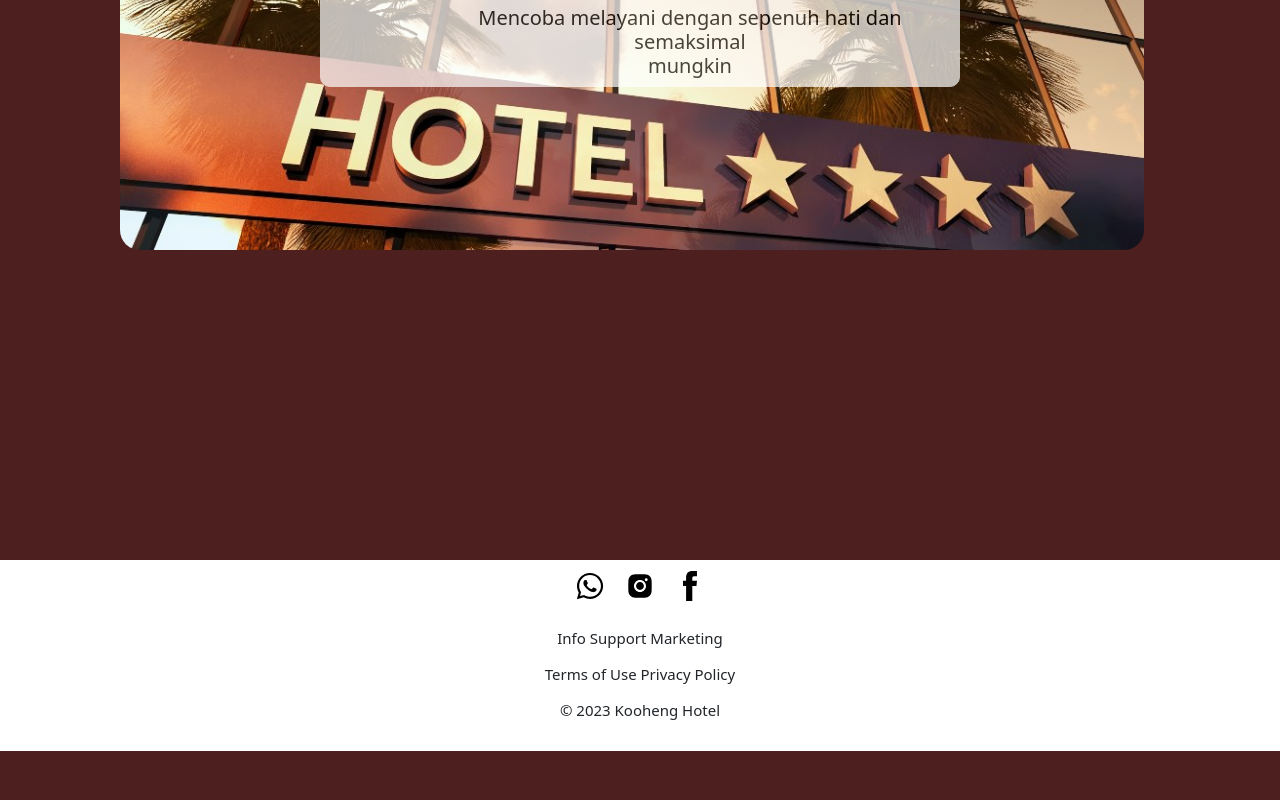
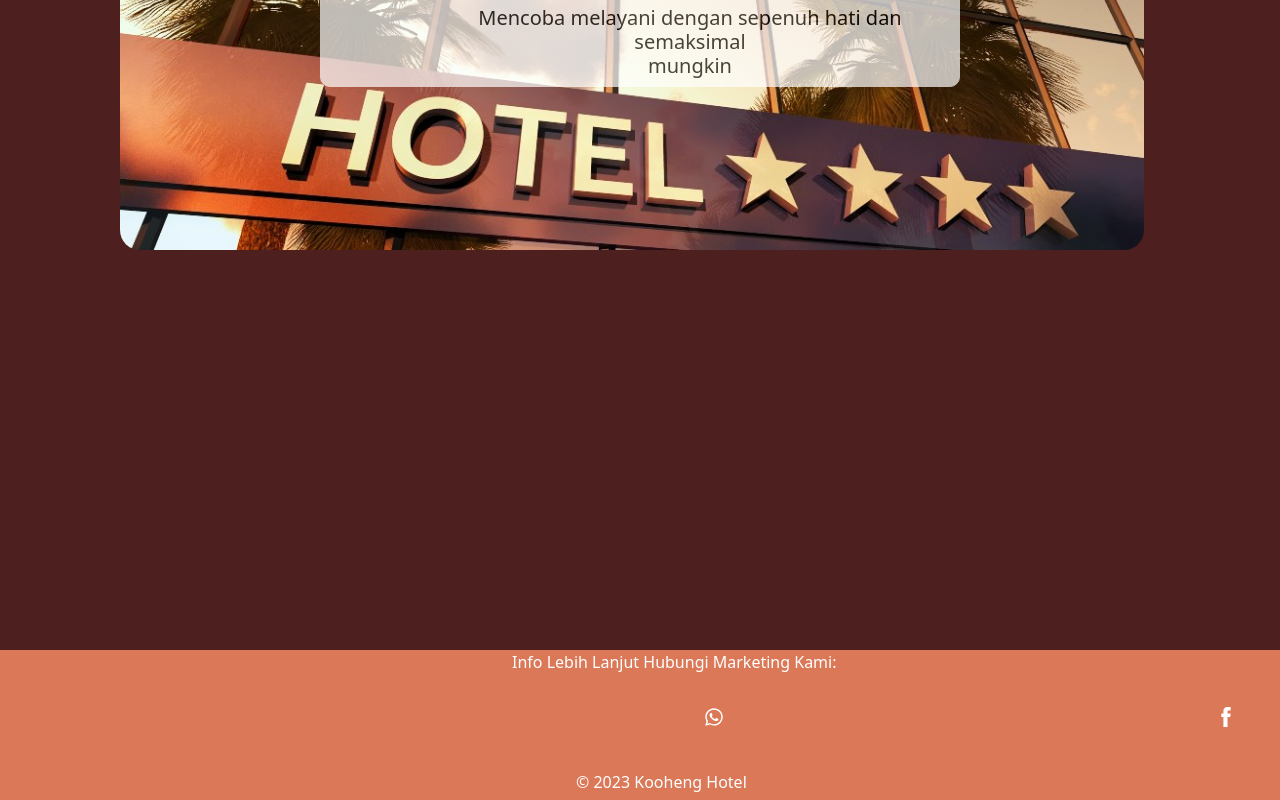
Before and after one commit to ndpnusantech/Yadika-Kelompok3, a React (Create React App) app: page /about in a window 1280 px wide. Shown: the part 316-1116 px from the top of the page. Before the commit the page ends 1067 px from the top, so only its background shows below. Built offline with nearby package versions, Linux system fonts and the light colour scheme.

Commit message:
Siti anih - menambahkan footer

```diff
--- a/src/components/layouts/footer.css
+++ b/src/components/layouts/footer.css
@@ -1,4 +1,40 @@
-.footer {
+.footer{
+    background: #db7858;
+    padding-bottom: 150px;
+    margin-top: 90px;
+
+}
+.icon1 {
+    position: absolute;
+    margin-left: 45%;
+    margin-top: 50px;
+}
+ .icon2 {
+    position: absolute;
+    margin-left: 50%;
+    margin-top: 50px;
+}
+
+.icon3 {
+    position: absolute;
+    left: 55%;
+    margin-top: 50px;
+}
+
+ .txt1 {
+    color: white;
+    position: absolute;
+    left: 40%;
+}
+ .txt2 {
+    color: white;
+    position: absolute;
+    margin-top: 120px;
+    left: 45%;
+
+}
+
+/* .footer {
     background-color: #fff;
     text-align: center;
 }
@@ -16,4 +52,4 @@
 
 .footer h1 {
     font-size: 15px;
-}
+} */
--- a/src/components/layouts/footer.js
+++ b/src/components/layouts/footer.js
@@ -6,14 +6,20 @@ import './footer.css'
 const Footer = () => {
     return(
         <div className="footer" >
-            <a href="" className="footer1"><FaWhatsapp style={{color: 'black'}} /></a>
-            <a href="" className="footer2"><AiFillInstagram style={{color: 'black'}} /></a>
-            <a href="" className="footer3"><TfiFacebook style={{color: 'black'}} /></a>
-            <br /><br />
-            <h1>Info Support Marketing <br /><br /> Terms of Use Privacy Policy <br /><br /> © 2023 Kooheng Hotel</h1>
-            <br />
+            <p className="txt1">Info Lebih Lanjut Hubungi Marketing Kami:</p>
+            <a href="" className="icon1"><TfiFacebook/></a>
+            <a href="" className="icon2"><AiFillInstagram/></a>
+            <a href="" className="icon3"><FaWhatsapp/></a>
+            <p className="txt2"> © 2023 Kooheng Hotel</p>
         </div>
     )
 }
 
 export default Footer
+
+            {/* <a href="" className="footer1"><FaWhatsapp style={{color: 'black'}} /></a>
+            <a href="" className="footer2"><AiFillInstagram style={{color: 'black'}} /></a>
+            <a href="" className="footer3"><TfiFacebook style={{color: 'black'}} /></a>
+            <br /><br />
+            <h1>Info Support Marketing <br /><br /> Terms of Use Privacy Policy <br /><br /> © 2023 Kooheng Hotel</h1>
+            <br /> */}
```
